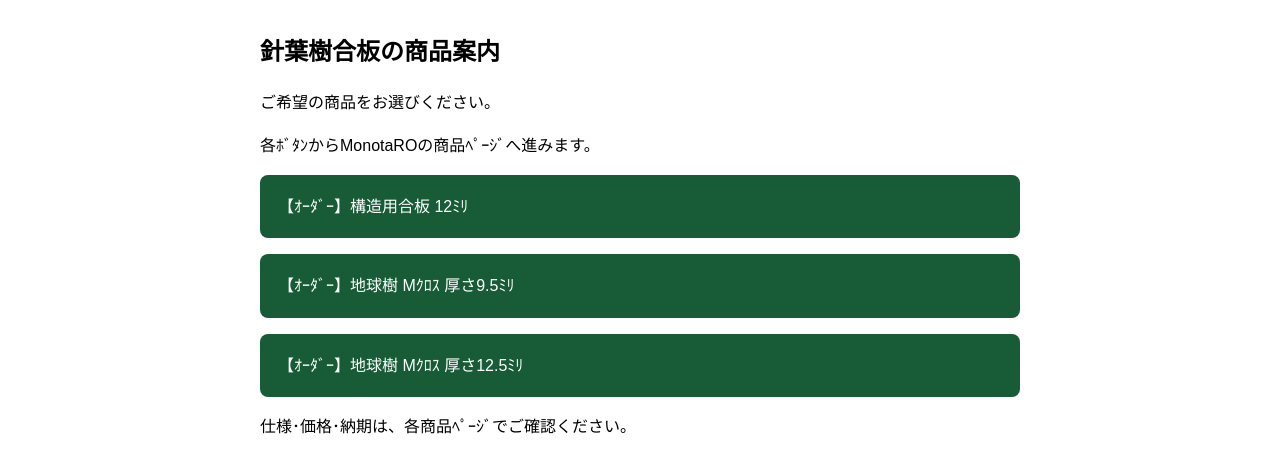
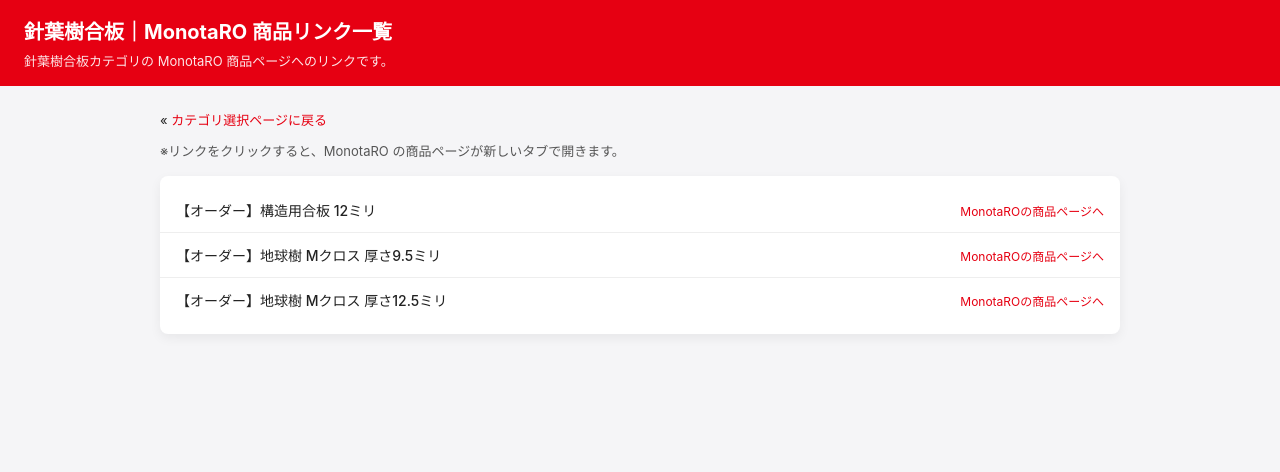
Before and after one commit to Sakura-Well/monotaro-link, a plain HTML site: page shinyouju-gouhan.html in a window 1280 px wide. Drawn offline with Linux system fonts and the light colour scheme.

Commit message:
針葉樹合板の3商品まとめたﾍﾟｰｼﾞを追加
Updated the HTML structure and styling for the product page, enhancing layout and accessibility.

```diff
--- a/shinyouju-gouhan.html
+++ b/shinyouju-gouhan.html
@@ -1,31 +1,135 @@
-<!doctype html>
+
+<!DOCTYPE html>
 <html lang="ja">
 <head>
-<meta charset="utf-8">
-<meta name="viewport"
-      content="width=device-width, initial-scale=1">
-<title>針葉樹合板の商品案内</title>
+<meta charset="UTF-8">
+<meta name="viewport" content="width=device-width, initial-scale=1">
+<title>針葉樹合板｜MonotaRO 商品リンク一覧</title>
 <style>
-body { font-family: sans-serif; max-width: 760px;
-  margin: 32px auto; padding: 0 16px; line-height: 1.7; }
-h1 { font-size: 1.5rem; }
-a { display: block; margin: 16px 0; padding: 18px;
-  background: #185c37; color: #fff; border-radius: 8px;
-  text-decoration: none; overflow-wrap: anywhere; }
-a:hover, a:focus { background: #103e25;
-  outline: 3px solid #d8ad34; }
+body {
+  font-family: -apple-system, BlinkMacSystemFont,
+    "Segoe UI", "Roboto", "YuGothic", "Meiryo", sans-serif;
+  margin: 0;
+  padding: 0;
+  background: #f5f5f7;
+  color: #222;
+}
+header {
+  background: #e60012;
+  color: #fff;
+  padding: 16px 24px;
+}
+header h1 {
+  margin: 0;
+  font-size: 20px;
+}
+header p {
+  margin: 6px 0 0;
+  font-size: 13px;
+  opacity: .9;
+}
+main {
+  max-width: 960px;
+  margin: 24px auto 40px;
+  padding: 0 16px;
+}
+.back {
+  margin-bottom: 12px;
+  font-size: 13px;
+}
+.back a {
+  color: #e60012;
+  text-decoration: none;
+}
+.back a:hover {
+  text-decoration: underline;
+}
+.note {
+  margin-bottom: 16px;
+  font-size: 13px;
+  color: #555;
+}
+.list-container {
+  background: #fff;
+  border-radius: 8px;
+  box-shadow: 0 4px 12px rgba(0,0,0,.06);
+  padding: 12px 0;
+}
+ul.product-list {
+  list-style: none;
+  margin: 0;
+  padding: 0;
+}
+.item + .item {
+  border-top: 1px solid #eee;
+}
+.item a {
+  display: flex;
+  justify-content: space-between;
+  align-items: center;
+  padding: 12px 16px;
+  text-decoration: none;
+  color: inherit;
+}
+.item a:hover {
+  background: #fff6f6;
+}
+.item-name {
+  font-size: 14px;
+  font-weight: 500;
+}
+.item-link {
+  font-size: 12px;
+  color: #e60012;
+  flex-shrink: 0;
+  margin-left: 16px;
+}
+@media (max-width: 600px) {
+  .item a {
+    flex-direction: column;
+    align-items: flex-start;
+    gap: 4px;
+  }
+  .item-link {
+    margin-left: 0;
+  }
+}
 </style>
 </head>
 <body>
-<h1>針葉樹合板の商品案内</h1>
-<p>ご希望の商品をお選びください。</p>
-<p>各ﾎﾞﾀﾝからMonotaROの商品ﾍﾟｰｼﾞへ進みます。</p>
-<a href="https://www.monotaro.com/g/06012814/?u6m=eclf">
-【ｵｰﾀﾞｰ】構造用合板 12ﾐﾘ</a>
-<a href="https://www.monotaro.com/g/05911818/?t.q=82726343&amp;u6m=eclf">
-【ｵｰﾀﾞｰ】地球樹 Mｸﾛｽ 厚さ9.5ﾐﾘ</a>
-<a href="https://www.monotaro.com/g/05911819/?t.q=82726359&amp;u6m=eclf">
-【ｵｰﾀﾞｰ】地球樹 Mｸﾛｽ 厚さ12.5ﾐﾘ</a>
-<p>仕様･価格･納期は、各商品ﾍﾟｰｼﾞでご確認ください。</p>
+<header>
+  <h1>針葉樹合板｜MonotaRO 商品リンク一覧</h1>
+  <p>針葉樹合板カテゴリの MonotaRO 商品ページへのリンクです。</p>
+</header>
+<main>
+  <div class="back">
+    &laquo; <a href="index.html">カテゴリ選択ページに戻る</a>
+  </div>
+  <div class="note">
+    ※リンクをクリックすると、MonotaRO の商品ページが新しいタブで開きます。
+  </div>
+  <div class="list-container">
+    <ul class="product-list">
+      <li class="item">
+        <a href="https://www.monotaro.com/g/06012814/?u6m=eclf" target="_blank" rel="noopener noreferrer">
+          <span class="item-name">【オーダー】構造用合板 12ミリ</span>
+          <span class="item-link">MonotaROの商品ページへ</span>
+        </a>
+      </li>
+      <li class="item">
+        <a href="https://www.monotaro.com/g/05911818/?t.q=82726343&amp;u6m=eclf" target="_blank" rel="noopener noreferrer">
+          <span class="item-name">【オーダー】地球樹 Mクロス 厚さ9.5ミリ</span>
+          <span class="item-link">MonotaROの商品ページへ</span>
+        </a>
+      </li>
+      <li class="item">
+        <a href="https://www.monotaro.com/g/05911819/?t.q=82726359&amp;u6m=eclf" target="_blank" rel="noopener noreferrer">
+          <span class="item-name">【オーダー】地球樹 Mクロス 厚さ12.5ミリ</span>
+          <span class="item-link">MonotaROの商品ページへ</span>
+        </a>
+      </li>
+    </ul>
+  </div>
+</main>
 </body>
 </html>
```
